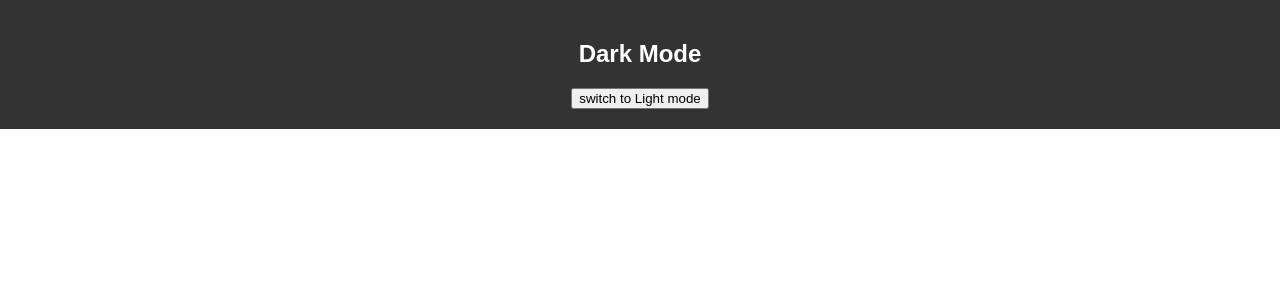
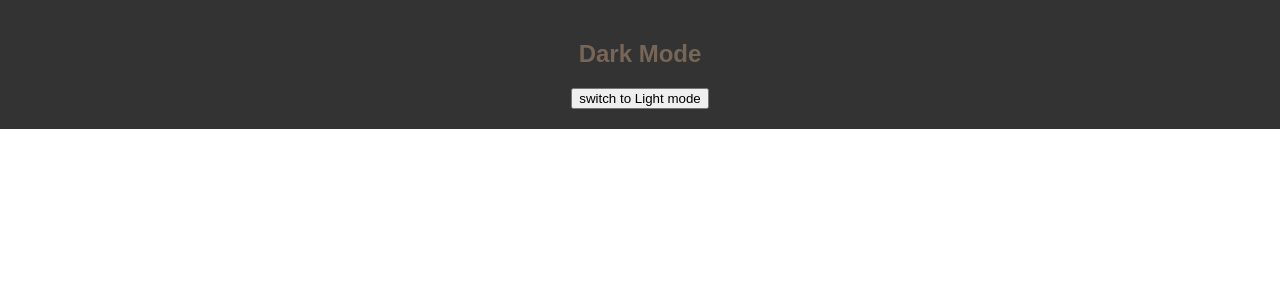
Before and after one commit to krohit2552/React-Learning-through-making-module-Everyday, a React (Create React App) app in the folder 07/: page / in a window 1280 px wide. Shown: the top 300 px of the page. Built offline with nearby package versions, Linux system fonts and the light colour scheme.

Commit message:
change background color

```diff
--- a/07/src/Twf.js
+++ b/07/src/Twf.js
@@ -5,7 +5,7 @@ function Twf() {
 
   const themeStyles = {
     backgroundColor: darkMode ? "#333" : "#fff",
-    color: darkMode ? "#fff" : "#001",
+    color: darkMode ? "#765" : "#001",
     padding: "20px",
     textAlign: "center",
   };
```
